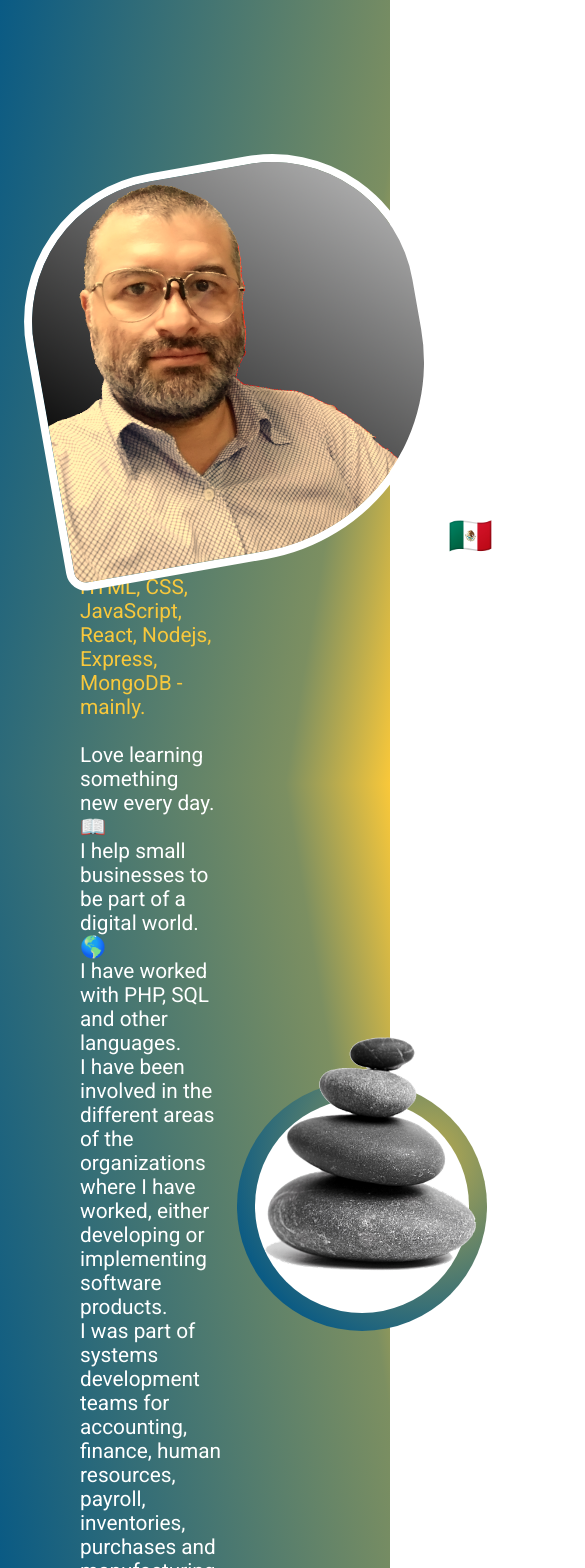
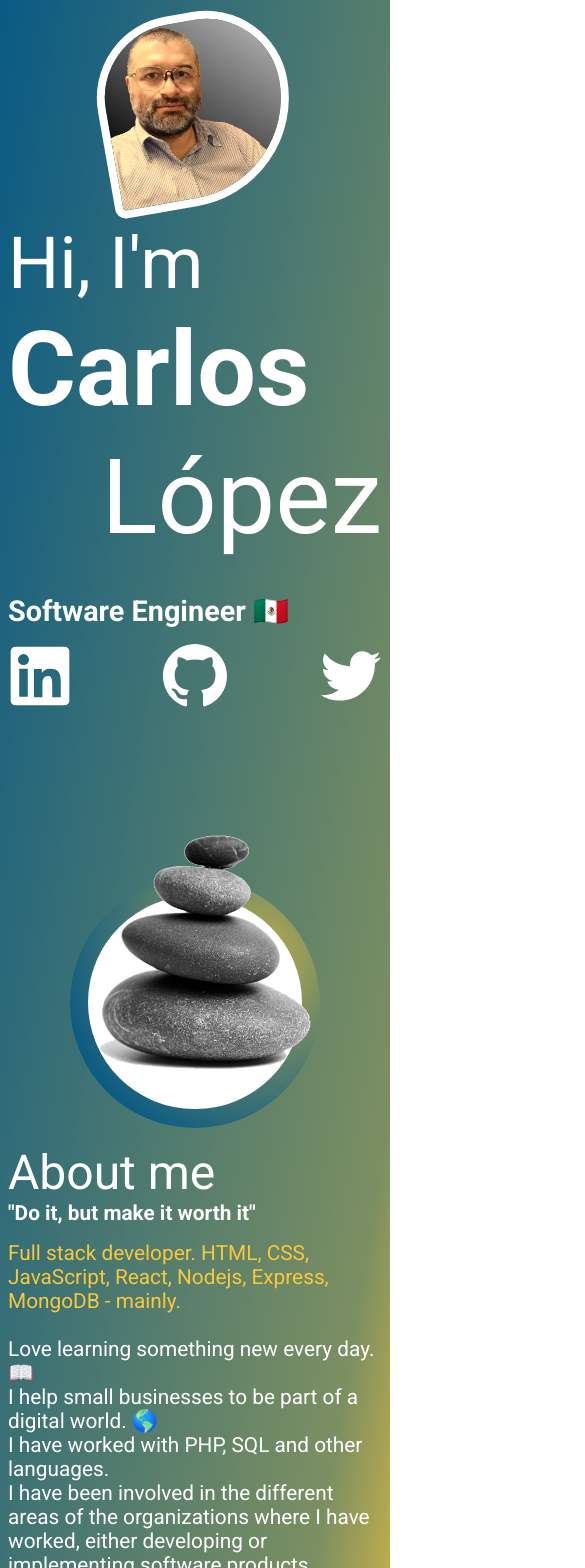
Before and after one commit to carlosdummy14/carloslopezp, a React (Vite) app: page / in a window 390 px wide. Shown: the part 60-1628 px from the top of the page, 585 px wide, since content can reach past the window. Built offline with nearby package versions, Linux system fonts and the light colour scheme.

Commit message:
fix: first responsive

```diff
--- a/src/components/App.jsx
+++ b/src/components/App.jsx
@@ -8,14 +8,12 @@ import rockImage from '../images/rock-zen.png'
 function App() {
   return (
     <div className={styles.container}>
-      <header className={styles.hero}>
+      <section className={styles.hero}>
         <div className={styles.image}>
           <img src={carlosImage} alt='carlos lopez' />
         </div>
         <div className={styles.info}>
-          <div className={styles.greeting}>
-            <span>Hi, I'm</span>
-          </div>
+          <div className={styles.greeting}>Hi, I'm</div>
           <h1 className={styles.title}>
             <span className={styles.firstname}>Carlos</span>
             <span className={styles.lastname}>López</span>
@@ -33,17 +31,15 @@ function App() {
             </a>
           </div>
         </div>
-      </header>
+      </section>
 
-      <section className={styles.sectioncontainer}>
-        <article className={styles.aboutme}>
-          <div>
+      <section className={styles.aboutme}>
+        <div className={styles.abouttext}>
           <h3>About me</h3>
           <h6>"Do it, but make it worth it"</h6>
           <p>
             <span className={styles['main-text']}>
-                Full stack developer. HTML, CSS, JavaScript, React, Nodejs, Express, MongoDB -
-                mainly.
+              Full stack developer. HTML, CSS, JavaScript, React, Nodejs, Express, MongoDB - mainly.
             </span>
             <br />
             <br />
@@ -59,10 +55,13 @@ function App() {
             I was part of systems development teams for accounting, finance, human resources,
             payroll, inventories, purchases and manufacturing.
             <br />
-              The contact with the end user allowed me to identify how a software should be
-              according to their needs.
+            The contact with the end user allowed me to identify how a software should be according
+            to their needs.
             <br />
             <br />
+          </p>
+          <h6>"Making code is not everything, you also have to solve the problem and have fun"</h6>
+          <p>
             Grateful to God. ✨
             <br />
             Father and I love my family. 💙
@@ -74,12 +73,11 @@ function App() {
           <img
             src={rockImage}
             alt='Applied rocks mean balance'
-              width='600px'
-              height='580px'
+            width='60px'
+            height='58px'
             className={styles.rock}
           />
         </div>
-        </article>
       </section>
     </div>
   )
--- a/src/components/App.module.css
+++ b/src/components/App.module.css
@@ -6,19 +6,19 @@
 }
 
 .container {
-  height: 100vh;
   background: linear-gradient(99.46deg, #075985 0%, #7c8f61 80.21%, #f9c83a 100%);
   color: white;
+  min-width: 320px;
 }
 
 .hero {
-  height: 100%;
+  height: 100vh;
   max-width: 1200px;
+  min-width: 320px;
   margin: 0 auto;
   display: flex;
   align-items: center;
   gap: 1rem;
-  padding: 0 2rem;
 }
 
 .image {
@@ -42,7 +42,7 @@
 }
 
 .greeting {
-  font-size: 72px;
+  font-size: 4.5rem;
   margin-bottom: 1rem;
 }
 
@@ -69,7 +69,7 @@
 }
 
 .text {
-  font-size: 36px;
+  font-size: 2.5rem;
   font-weight: 700;
   margin-bottom: 1rem;
 }
@@ -87,34 +87,32 @@
   filter: drop-shadow(3px 4px 6px black);
 }
 
-.sectioncontainer {
+.aboutme {
   height: 100vh;
-  background: linear-gradient(80.54deg, #075985 0%, #7c8f61 80.21%, #f9c83a 100%);
-  color: white;
+  max-width: 1200px;
+  min-width: 320px;
+  margin: 0 auto;
+  display: flex;
+  gap: 1rem;
 }
 
-.aboutme {
-  height: 100%;
-  max-width: 1200px;
-  margin: 0 auto;
-  display: flex;
-  align-items: center;
-  gap: 1rem;
-  padding: 0 5rem;
+.abouttext {
+  width: 100%;
+  align-self: center;
 }
 
-.aboutme h3 {
+.abouttext > h3 {
   font-size: 3rem;
   font-weight: 400;
 }
 
-.aboutme h6 {
+.abouttext > h6 {
   font-size: 1.3rem;
   font-weight: 600;
   margin-bottom: 1rem;
 }
 
-.aboutme p {
+.abouttext > p {
   font-size: 1.3rem;
 }
 
@@ -124,13 +122,15 @@
 
 .rock-container {
   position: relative;
+  display: flex;
+  justify-content: center;
+  align-items: center;
 }
 
 .image-circle {
   width: var(--width-circle);
   min-width: var(--width-circle);
   height: var(--height-circle);
-  position: relative;
   background:
     radial-gradient(81.35% 81.35% at 75.82% 30.33%, #bbac4e 0%, #0b5b84 100%),
     linear-gradient(0deg, #fff, #fff);
@@ -155,7 +155,62 @@
   width: var(--width-rock);
   height: var(--hight-rock);
   position: absolute;
-  right: -66px;
-  bottom: 12px;
-  margin: 0 auto;
+  transform: translate(5%, -16%);
 }
+
+@media screen and (max-width: 600px) {
+  .hero {
+    padding: 0 0.5rem;
+    flex-direction: column;
+    justify-content: center;
+  }
+
+  .image {
+    width: 12rem;
+    height: 12rem;
+    min-width: 12rem;
+  }
+
+  .greeting {
+    margin: 0;
+  }
+
+  .firstname,
+  .lastname {
+    font-size: 6.5rem;
+  }
+
+  .rrss {
+    justify-content: space-between;
+  }
+
+  .text {
+    font-size: 1.8rem;
+  }
+
+  .aboutme {
+    height: auto;
+    min-width: 320px;
+    width: 100%;
+    flex-direction: column-reverse;
+    justify-content: flex-end;
+    padding: 0 0.5rem 2rem;
+  }
+
+  .abouttext {
+    width: 100%;
+    align-self: center;
+  }
+
+  .rock-container {
+    margin-top: 25%;
+  }
+
+  .image-circle {
+    max-width: 320px;
+  }
+
+  .rock {
+    max-width: 97%;
+  }
+}
```
Lines whose indentation alone changed are shown as unchanged.
